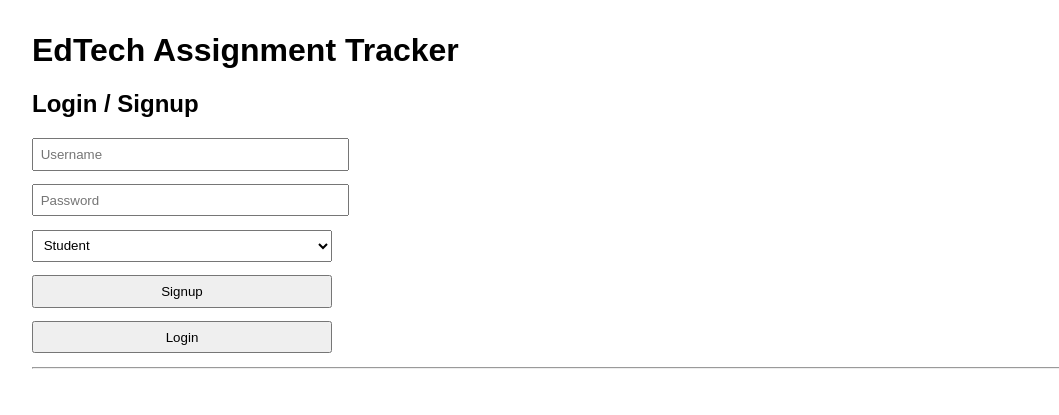
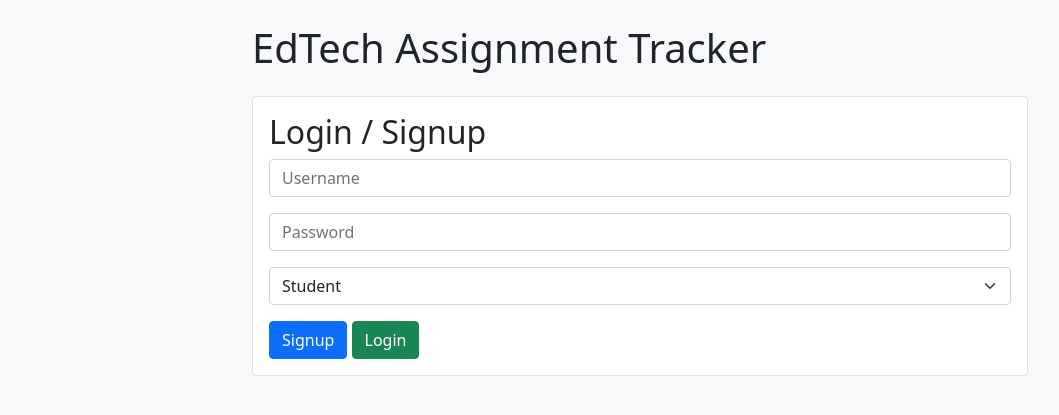
Before and after one commit to vishwa24816/Pan-assignment-, a Flask app: page / in a window 1280 px wide. Shown: the top 415 px of the page, without its empty margins (0-1059 px from the left). Run offline with Flask 3, Linux system fonts and the light colour scheme.

Commit message:
feat: Enhance UI and add new features

```diff
--- a/app.py
+++ b/app.py
@@ -71,6 +71,11 @@ def login():
     }, app.config['SECRET_KEY'])
     return jsonify({'token': token})
 
+@app.route('/assignments', methods=['GET'])
+@token_required
+def get_assignments(current_user):
+    return jsonify(list(assignments.values()))
+
 @app.route('/assignments', methods=['POST'])
 @token_required
 @teacher_required
@@ -78,6 +83,7 @@ def create_assignment(current_user):
     data = request.get_json()
     assignment_id = str(len(assignments) + 1)
     assignments[assignment_id] = {
+        'id': assignment_id,
         'title': data['title'],
         'description': data['description'],
         'due_date': data['due_date'],
--- a/static/script.js
+++ b/static/script.js
@@ -13,6 +13,9 @@ async function signup() {
 
     const data = await res.json();
     alert(data.message);
+    if (res.ok) {
+        getAssignments();
+    }
 }
 
 async function login() {
@@ -36,13 +39,36 @@ async function login() {
 }
 
 function showDashboards() {
+    document.getElementById('auth-forms').style.display = 'none';
+    document.getElementById('user-dashboards').style.display = 'block';
     const decodedToken = JSON.parse(atob(token.split('.')[1]));
     if (decodedToken.role === 'teacher') {
         document.getElementById('teacher-dashboard').style.display = 'block';
-        document.getElementById('view-submissions-dashboard').style.display = 'block';
     } else {
         document.getElementById('student-dashboard').style.display = 'block';
     }
+    getAssignments();
+}
+
+async function getAssignments() {
+    const res = await fetch('/assignments', {
+        headers: { 'x-access-token': token }
+    });
+    const data = await res.json();
+    const list = document.getElementById('assignments-list');
+    list.innerHTML = '';
+    data.forEach(assignment => {
+        const item = document.createElement('div');
+        item.className = 'card mb-2';
+        item.innerHTML = `
+            <div class="card-body">
+                <h5 class="card-title">${assignment.title} (ID: ${assignment.id})</h5>
+                <p class="card-text">${assignment.description}</p>
+                <p class="card-text"><small class="text-muted">Due: ${assignment.due_date}</small></p>
+            </div>
+        `;
+        list.appendChild(item);
+    });
 }
 
 async function createAssignment() {
@@ -90,13 +116,26 @@ async function viewSubmissions() {
     const list = document.getElementById('submissions-list');
     list.innerHTML = '';
 
-    if (data.message) {
-        list.innerHTML = data.message;
-    } else {
-        data.forEach(sub => {
-            const item = document.createElement('div');
-            item.innerHTML = `<b>${sub.student}:</b><p>${sub.content}</p>`;
-            list.appendChild(item);
-        });
+    if (res.status === 404) {
+        list.innerHTML = `<div class="alert alert-danger">${data.message}</div>`;
+        return;
     }
+
+    if (data.length === 0) {
+        list.innerHTML = '<div class="alert alert-info">No submissions for this assignment yet.</div>';
+        return;
+    }
+
+    data.forEach(sub => {
+        const item = document.createElement('div');
+        item.className = 'card mb-2';
+        item.innerHTML = `
+            <div class="card-body">
+                <h6 class="card-subtitle mb-2 text-muted">${sub.student}</h6>
+                <p class="card-text">${sub.content}</p>
+                <p class="card-text"><small class="text-muted">Submitted on: ${new Date(sub.submission_date).toLocaleString()}</small></p>
+            </div>
+        `;
+        list.appendChild(item);
+    });
 }
--- a/static/style.css
+++ b/static/style.css
@@ -1,21 +1,15 @@
 body {
-    font-family: sans-serif;
-    margin: 2em;
+    background-color: #f8f9fa;
 }
 
-input, textarea, select, button {
-    display: block;
-    margin-bottom: 1em;
-    padding: 0.5em;
-    width: 300px;
+.container {
+    max-width: 800px;
 }
 
-button {
-    cursor: pointer;
+.card {
+    margin-bottom: 20px;
 }
 
-#submissions-list {
-    margin-top: 1em;
-    border: 1px solid #ccc;
-    padding: 1em;
+#submissions-list .card {
+    margin-top: 15px;
 }
--- a/templates/index.html
+++ b/templates/index.html
@@ -4,49 +4,90 @@
     <meta charset="UTF-8">
     <meta name="viewport" content="width=device-width, initial-scale=1.0">
     <title>EdTech Assignment Tracker</title>
+    <link href="https://cdn.jsdelivr.net/npm/bootstrap@5.1.3/dist/css/bootstrap.min.css" rel="stylesheet">
     <link rel="stylesheet" href="/static/style.css">
 </head>
 <body>
-    <h1>EdTech Assignment Tracker</h1>
+    <div class="container">
+        <h1 class="my-4">EdTech Assignment Tracker</h1>
 
         <!-- Login/Signup -->
-    <div id="auth-forms">
-        <h2>Login / Signup</h2>
-        <input type="text" id="username" placeholder="Username">
-        <input type="password" id="password" placeholder="Password">
-        <select id="role">
+        <div id="auth-forms" class="card mb-4">
+            <div class="card-body">
+                <h2 class="card-title">Login / Signup</h2>
+                <div class="mb-3">
+                    <input type="text" id="username" class="form-control" placeholder="Username">
+                </div>
+                <div class="mb-3">
+                    <input type="password" id="password" class="form-control" placeholder="Password">
+                </div>
+                <div class="mb-3">
+                    <select id="role" class="form-select">
                         <option value="student">Student</option>
                         <option value="teacher">Teacher</option>
                     </select>
-        <button onclick="signup()">Signup</button>
-        <button onclick="login()">Login</button>
+                </div>
+                <button class="btn btn-primary" onclick="signup()">Signup</button>
+                <button class="btn btn-success" onclick="login()">Login</button>
+            </div>
         </div>
 
-    <hr>
-
-    <!-- Teacher: Create Assignment -->
+        <div id="user-dashboards" style="display:none;">
+            <!-- Teacher Dashboard -->
             <div id="teacher-dashboard" style="display:none;">
-        <h2>Create Assignment</h2>
-        <input type="text" id="assignment-title" placeholder="Title">
-        <textarea id="assignment-desc" placeholder="Description"></textarea>
-        <input type="date" id="assignment-due">
-        <button onclick="createAssignment()">Create Assignment</button>
+                <h3>Teacher Dashboard</h3>
+                <div class="card mb-4">
+                    <div class="card-body">
+                        <h4 class="card-title">Create Assignment</h4>
+                        <div class="mb-3">
+                            <input type="text" id="assignment-title" class="form-control" placeholder="Title">
+                        </div>
+                        <div class="mb-3">
+                            <textarea id="assignment-desc" class="form-control" placeholder="Description"></textarea>
+                        </div>
+                        <div class="mb-3">
+                            <input type="date" id="assignment-due" class="form-control">
+                        </div>
+                        <button class="btn btn-primary" onclick="createAssignment()">Create Assignment</button>
+                    </div>
+                </div>
+                <div class="card">
+                    <div class="card-body">
+                        <h4 class="card-title">View Submissions</h4>
+                        <div class="mb-3">
+                            <input type="text" id="view-assignment-id" class="form-control" placeholder="Assignment ID">
+                        </div>
+                        <button class="btn btn-info" onclick="viewSubmissions()">View Submissions</button>
+                        <div id="submissions-list" class="mt-3"></div>
+                    </div>
+                </div>
             </div>
 
-    <!-- Student: Submit Assignment -->
+            <!-- Student Dashboard -->
             <div id="student-dashboard" style="display:none;">
-        <h2>Submit Assignment</h2>
-        <input type="text" id="submit-assignment-id" placeholder="Assignment ID">
-        <textarea id="submission-content" placeholder="Your submission"></textarea>
-        <button onclick="submitAssignment()">Submit</button>
+                <h3>Student Dashboard</h3>
+                <div class="card">
+                    <div class="card-body">
+                        <h4 class="card-title">Submit Assignment</h4>
+                        <div class="mb-3">
+                            <input type="text" id="submit-assignment-id" class="form-control" placeholder="Assignment ID">
+                        </div>
+                        <div class="mb-3">
+                            <textarea id="submission-content" class="form-control" placeholder="Your submission"></textarea>
+                        </div>
+                        <button class="btn btn-primary" onclick="submitAssignment()">Submit</button>
+                    </div>
+                </div>
             </div>
 
-    <!-- Teacher: View Submissions -->
-    <div id="view-submissions-dashboard" style="display:none;">
-        <h2>View Submissions</h2>
-        <input type="text" id="view-assignment-id" placeholder="Assignment ID">
-        <button onclick="viewSubmissions()">View Submissions</button>
-        <div id="submissions-list"></div>
+            <!-- Assignments List -->
+            <div class="card mt-4">
+                <div class="card-body">
+                    <h3 class="card-title">All Assignments</h3>
+                    <div id="assignments-list"></div>
+                </div>
+            </div>
+        </div>
     </div>
 
     <script src="/static/script.js"></script>
```
Lines whose indentation alone changed are shown as unchanged.
